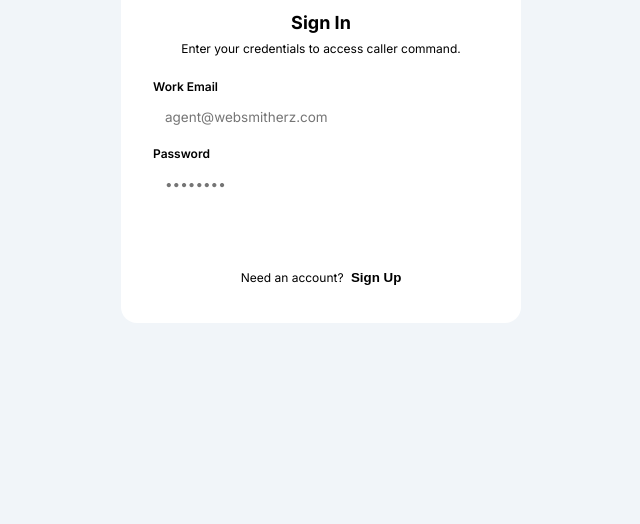
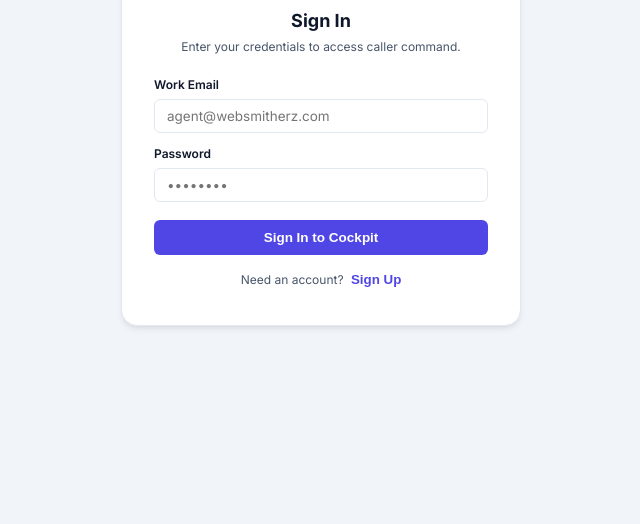
Before and after one commit to ADRZZUBAIRI/caller-cockpit, a plain HTML site: page index.html in a window 1280 px wide. Shown: the part 276-800 px from the top of the page, without its empty margins (319-959 px from the left). Drawn offline with nearby package versions, Linux system fonts and the light colour scheme.

Commit message:
Fix CSS root variables for sign in overlay and cockpit interface

```diff
--- a/index.html
+++ b/index.html
@@ -10,6 +10,31 @@
   <script src="https://cdn.jsdelivr.net/npm/@supabase/supabase-js@2"></script>
 
   <style>
+    :root {
+      --bg-page: #f8fafc;
+      --bg-white: #ffffff;
+      --bg-subtle: #f1f5f9;
+      --border: #e2e8f0;
+      --border-focus: #4f46e5;
+      --text-primary: #0f172a;
+      --text-secondary: #475569;
+      --text-muted: #94a3b8;
+      --accent: #4f46e5;
+      --accent-dark: #4338ca;
+      --accent-light: #eef2ff;
+      --green: #16a34a;
+      --green-light: #f0fdf4;
+      --amber: #d97706;
+      --amber-light: #fffbeb;
+      --red: #dc2626;
+      --red-light: #fef2f2;
+      --radius-sm: 6px;
+      --radius-md: 8px;
+      --radius-lg: 12px;
+      --shadow-sm: 0 1px 2px 0 rgba(0, 0, 0, 0.05);
+      --shadow-md: 0 4px 6px -1px rgba(0, 0, 0, 0.08), 0 2px 4px -2px rgba(0, 0, 0, 0.05);
+    }
+
     * { box-sizing: border-box; margin: 0; padding: 0; }
 
     body {
```
